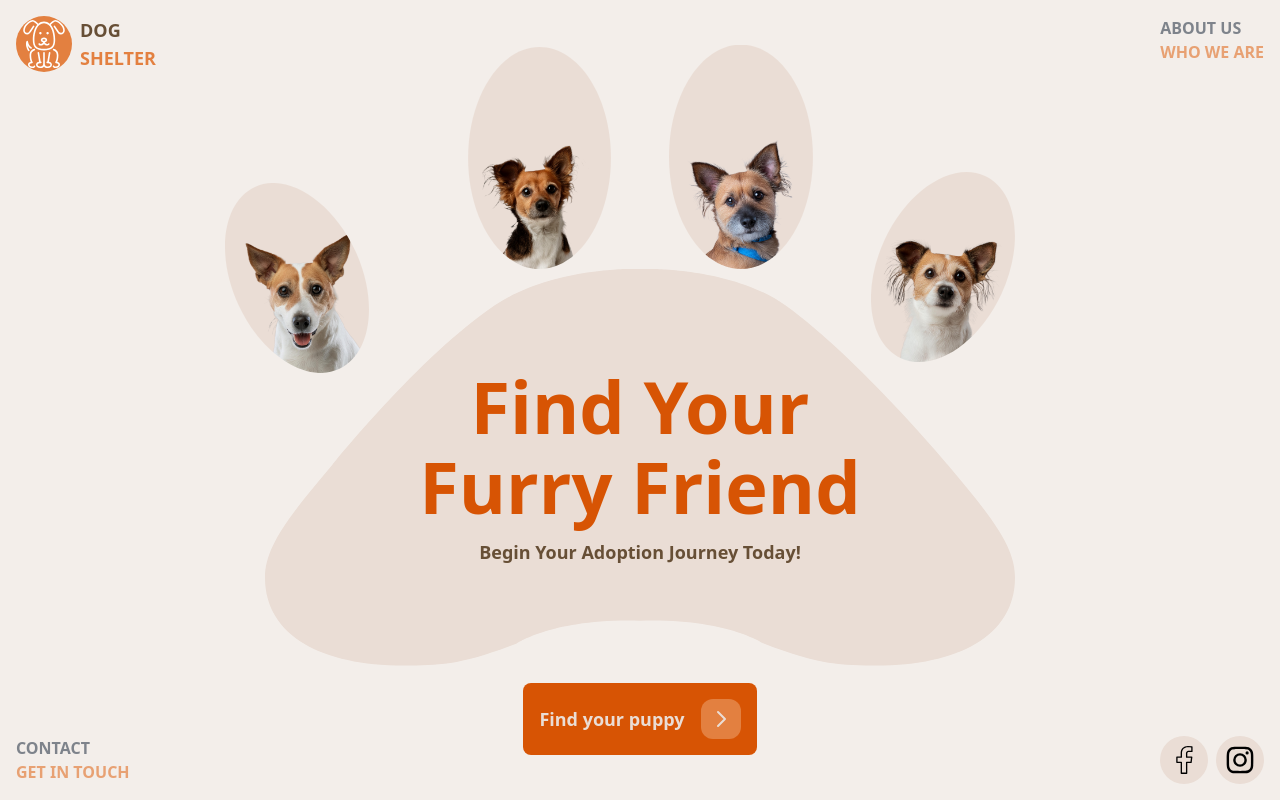
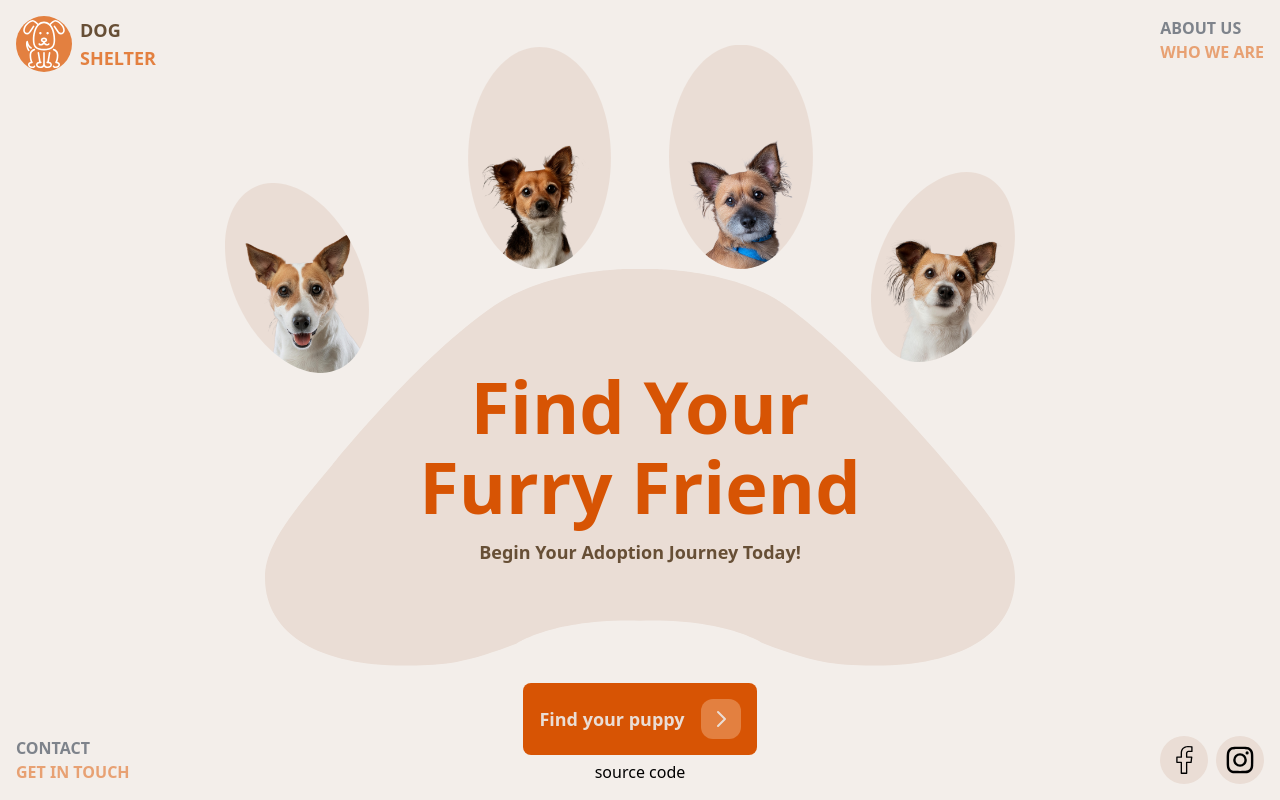
Before and after one commit to ledminh/dog-shelter, a Next.js app: page / in a window 1280 px wide. Built offline with nearby package versions, Linux system fonts and the light colour scheme.

Commit message:
Add Source Code link

```diff
--- a/src/app/layout.tsx
+++ b/src/app/layout.tsx
@@ -4,6 +4,7 @@ import Logo from "@/components/Layout/Logo";
 import NavLink from "@/components/Layout/NavLink";
 
 import { navLinks } from "@/config";
+import Link from "next/link";
 
 export const metadata = {
   title: "Dog Shelter",
@@ -41,6 +42,12 @@ export default function RootLayout({
               secondLine="GET IN TOUCH"
             />
           </footer>
+          <Link
+            href="https://github.com/ledminh/dog-shelter"
+            className="absolute bottom-4 left-1/2 -translate-x-1/2"
+          >
+            source code
+          </Link>
         </div>
       </body>
     </html>
--- a/src/app/puppies/page.tsx
+++ b/src/app/puppies/page.tsx
@@ -18,7 +18,7 @@ export default function PuppiesPage() {
   return (
     <>
       <MainComponent dog={dogs[curDogI]} />
-      <div className="flex gap-2 absolute bottom-2 right-2">
+      <div className="flex gap-2 absolute bottom-4 right-4">
         <button
           className="bg-gray-400 px-4 py-2 font-semibold rounded-3xl hover:bg-gray-500"
           onClick={handlePrev}
```
